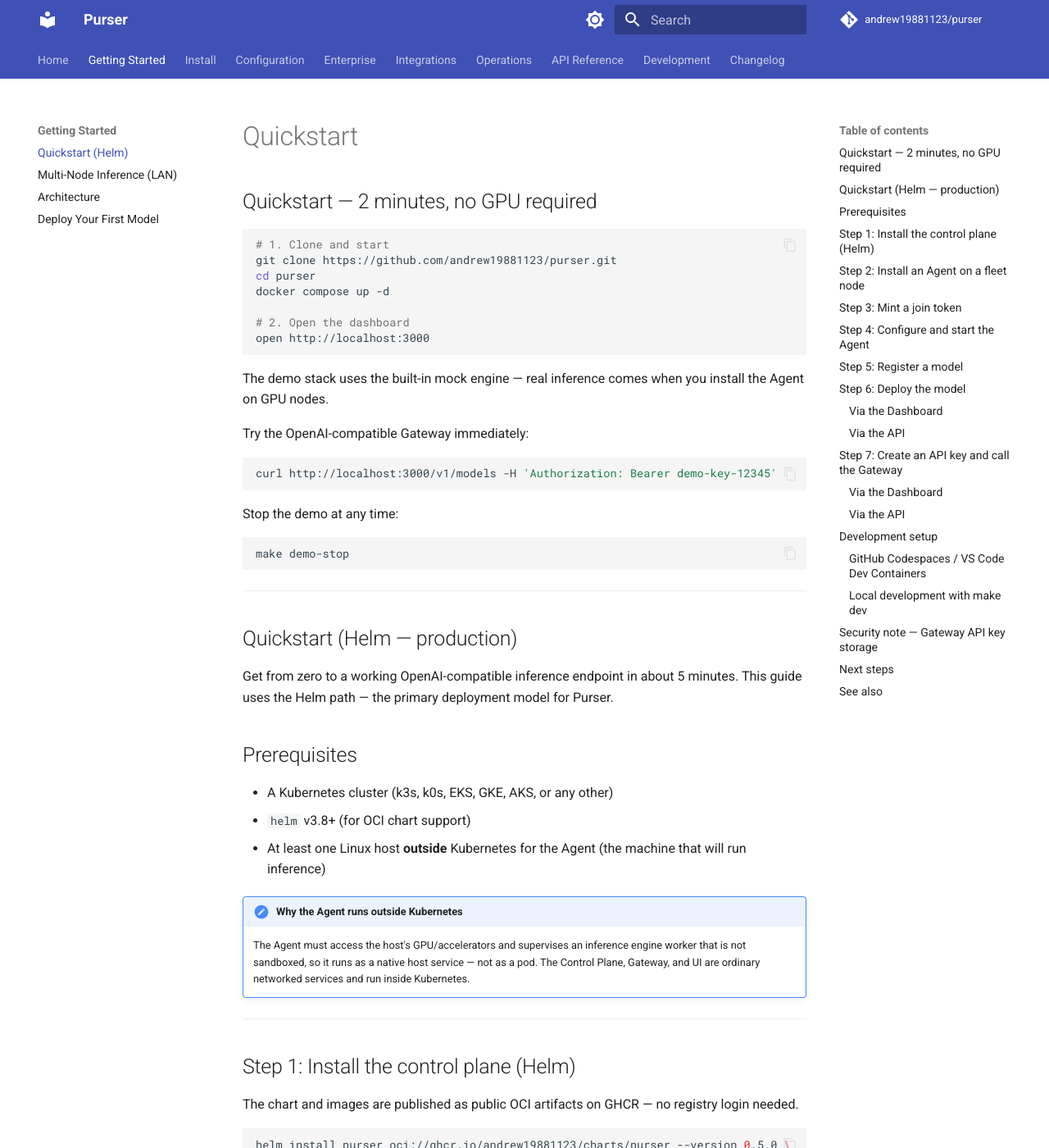
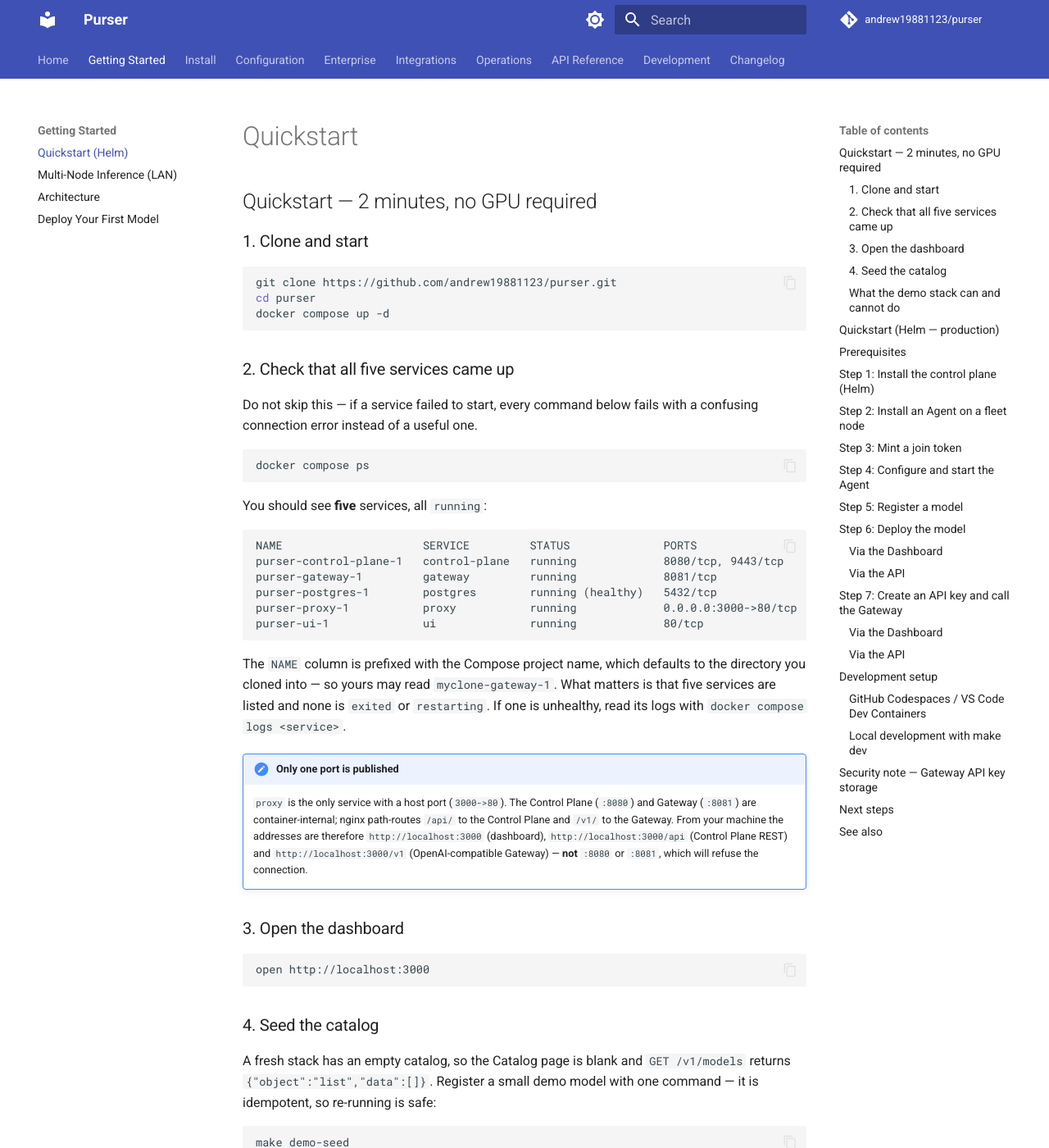
Before and after one commit to andrew19881123/purser, an MkDocs documentation site: the page built from website/docs/getting-started/quickstart.md, in a window 1280 px wide and 1400 px high. Shown: the whole window at 82% size. Built offline with MkDocs 1.6.1 and Material for MkDocs 9.7.7, drawn with Linux system fonts in a browser that asks for light colours; comment, search, counter and statistics services are not loaded; some of the changed text lies outside the part shown.

Commit message:
feat(dx): fix make demo URLs, add make demo-seed, harden the quickstart
The `demo` target printed container-internal ports (:8080 control plane,
:8081 gateway), but docker-compose.yml publishes exactly one host port —
proxy 3000:80 — and nginx path-routes /api/ to the control plane and /v1/ to
the gateway behind it. Every URL the target handed the user therefore refused
the connection at the moment of peak interest. Commit ed7f963 fixed this in
the docs and missed the Makefile.

Adds `make demo-seed` (tools/demo_seed.sh): waits for the stack, registers a
small protojson ModelSpec, attempts the deploy, polls for ACTIVE and prints a
ready-to-paste chat curl. Idempotent — a 409 on re-registration is treated as
success.

Note what demo-seed deliberately does NOT promise. The compose stack ships no
agent, and mock inference lives only in the agent (rust/crates/agent/src/
mock_inference.rs); the gateway is a pure reverse proxy that serves a model
only once the control plane publishes a route for it, which happens after an
engine reports READY on an enrolled node. With zero nodes the planner fails in
go/planner/plan/plan.go and the deploy returns 422 model_does_not_fit, so a
chat completion is impossible on compose alone. The script and the quickstart
both state this plainly rather than promising a completion that cannot arrive.

Also in the Makefile: demo-agent is documented as targeting the native
`make dev` stack rather than compose, gains a dev-agent alias, and its
`jq -r .token` is replaced with python3 — jq is unavailable in this
environment, so the target could not have worked (see tools/e2e_multinode.sh,
which established the python3 convention).

quickstart.md: adds a `docker compose ps` five-service verification step, the
demo-seed step, an explicit section on what the demo stack can and cannot do,
a tip covering EXTERNAL-IP <pending> on clusters with no load-balancer
provisioner (NodePort / port-forward escape hatches), and a warning that
"engine": "mock" returns canned responses and is for testing only.

Verified: bash -n; make -n demo demo-seed demo-stop dev-agent; mkdocs build
--strict exits 0 with no warnings; and demo_seed.sh exercised against a local
stub serving the real API shapes for the 201, 409, 202/ACTIVE and 422 paths
plus the unreachable-API path. NOT yet run against a live compose stack.

Co-Authored-By: Claude <noreply@anthropic.com>
Signed-off-by: Andrea Veronesi <andrea.veronesi@unipol.it@macOS-JYP95J47TV.local>

````diff
--- a/website/docs/getting-started/quickstart.md
+++ b/website/docs/getting-started/quickstart.md
@@ -2,23 +2,66 @@
 
 ## Quickstart — 2 minutes, no GPU required
 
+### 1. Clone and start
+
 ```bash
-# 1. Clone and start
 git clone https://github.com/andrew19881123/purser.git
 cd purser
 docker compose up -d
+```
 
-# 2. Open the dashboard
+### 2. Check that all five services came up
+
+Do not skip this — if a service failed to start, every command below fails with a confusing connection error instead of a useful one.
+
+```bash
+docker compose ps
+```
+
+You should see **five** services, all `running`:
+
+```
+NAME                     SERVICE         STATUS              PORTS
+purser-control-plane-1   control-plane   running             8080/tcp, 9443/tcp
+purser-gateway-1         gateway         running             8081/tcp
+purser-postgres-1        postgres        running (healthy)   5432/tcp
+purser-proxy-1           proxy           running             0.0.0.0:3000->80/tcp
+purser-ui-1              ui              running             80/tcp
+```
+
+The `NAME` column is prefixed with the Compose project name, which defaults to the directory you cloned into — so yours may read `myclone-gateway-1`. What matters is that five services are listed and none is `exited` or `restarting`. If one is unhealthy, read its logs with `docker compose logs <service>`.
+
+!!! note "Only one port is published"
+    `proxy` is the only service with a host port (`3000->80`). The Control Plane (`:8080`) and Gateway (`:8081`) are container-internal; nginx path-routes `/api/` to the Control Plane and `/v1/` to the Gateway. From your machine the addresses are therefore `http://localhost:3000` (dashboard), `http://localhost:3000/api` (Control Plane REST) and `http://localhost:3000/v1` (OpenAI-compatible Gateway) — **not** `:8080` or `:8081`, which will refuse the connection.
+
+### 3. Open the dashboard
+
+```bash
 open http://localhost:3000
 ```
 
-The demo stack uses the built-in mock engine — real inference comes when you install the Agent on GPU nodes.
+### 4. Seed the catalog
 
-Try the OpenAI-compatible Gateway immediately:
+A fresh stack has an empty catalog, so the Catalog page is blank and `GET /v1/models` returns `{"object":"list","data":[]}`. Register a small demo model with one command — it is idempotent, so re-running is safe:
+
+```bash
+make demo-seed
+```
+
+### What the demo stack can and cannot do
+
+The demo stack runs the Control Plane, Gateway, dashboard and database — the entire control path. It deliberately ships **no Agent**, and the Agent is where inference happens: the Gateway is a reverse proxy and holds no model weights or inference code of its own.
+
+So on the compose stack alone:
 
 ```bash
 curl http://localhost:3000/v1/models -H 'Authorization: Bearer demo-key-12345'
+# -> {"object":"list","data":[]}
 ```
+
+That is expected, not a fault. The Gateway serves a model only once the Control Plane has published a route for it, which happens after an inference engine reports ready on an enrolled node. `make demo-seed` puts the model in the catalog and tells you exactly this, and a chat call returns `503 "model not available"` until a node joins.
+
+To get a real completion without a GPU, enrol a mock Agent against the native dev stack — see [Development setup](#development-setup) below. For real inference on real hardware, continue with the Helm quickstart.
 
 Stop the demo at any time:
 
@@ -53,6 +96,23 @@ helm install purser oci://ghcr.io/andrew19881123/charts/purser --version 0.5.0 \
 ```
 
 `--set controlPlane.service.type=LoadBalancer` exposes the Control Plane's gRPC RegistrationService (`:9443`) and REST API (`:8080`) so Agents running on the LAN can reach it. With the default `ClusterIP`, the Control Plane is only reachable inside the cluster.
+
+!!! tip "No cloud load balancer?"
+    `LoadBalancer` only resolves to an address if something in the cluster provisions one. On a managed cloud cluster that is automatic; on bare metal, k3s, k0s, or kind there is usually no provisioner, so `kubectl get svc purser-control-plane` shows `EXTERNAL-IP: <pending>` forever and Agents can never reach the Control Plane.
+
+    Two escape hatches:
+
+    ```bash
+    # A. NodePort — reachable at <any-node-IP>:<nodePort> from the LAN
+    helm upgrade purser oci://ghcr.io/andrew19881123/charts/purser --version 0.5.0 \
+      --set controlPlane.service.type=NodePort
+    kubectl get svc purser-control-plane   # read the :3xxxx ports
+
+    # B. port-forward — quick local test only, not for Agents on other hosts
+    kubectl port-forward svc/purser-control-plane 8080:8080 9443:9443
+    ```
+
+    k3s ships ServiceLB, so `LoadBalancer` there usually does get a node IP. If you want a real load balancer on bare metal, install MetalLB and keep `LoadBalancer`.
 
 Wait for all pods to be ready:
 
@@ -160,6 +220,11 @@ Create a model spec file `model.json`:
   "engine": "mock"
 }
 ```
+
+!!! warning "`"engine": "mock"` returns canned responses — testing only"
+    The `mock` engine does not load model weights and does not perform inference. It returns a fixed, canned reply to every request, which makes it useful for validating enrolment, planning, and routing without a GPU — and useless for anything else.
+
+    Setting `mock` on a real GPU node is a common mistake: the deployment goes `ACTIVE`, the Gateway answers `200`, and the replies are nonsense, which reads like a broken product. For real inference use `"engine": "llamacpp"` (the Helm chart default) and install the Agent built with `--features llamacpp`.
 
 Register it:
 
@@ -295,6 +360,19 @@ The control plane listens at `http://localhost:8080`. To run the dashboard along
 cd ui && npm install && npm run dev   # separate terminal — serves on :5173
 ```
 
+To enrol a mock Agent against this native stack — this is what gives you a real (canned) chat response without a GPU:
+
+```bash
+make build        # produces ./bin/purser-agent
+make demo-agent   # mints a join token and starts a mock agent (separate terminal)
+```
+
+`make demo-agent` targets the **native** `make dev` stack on `:8080`/`:9443`, not the `make demo` compose stack, which publishes neither port. Once the node is `NODE_STATE_READY` you can seed and deploy against it:
+
+```bash
+PURSER_DEMO_API=http://localhost:8080/api ./tools/demo_seed.sh
+```
+
 Ports forwarded by the devcontainer:
 
 | Port  | Service                        |
````
Also changed, not shown: 2 other files.
